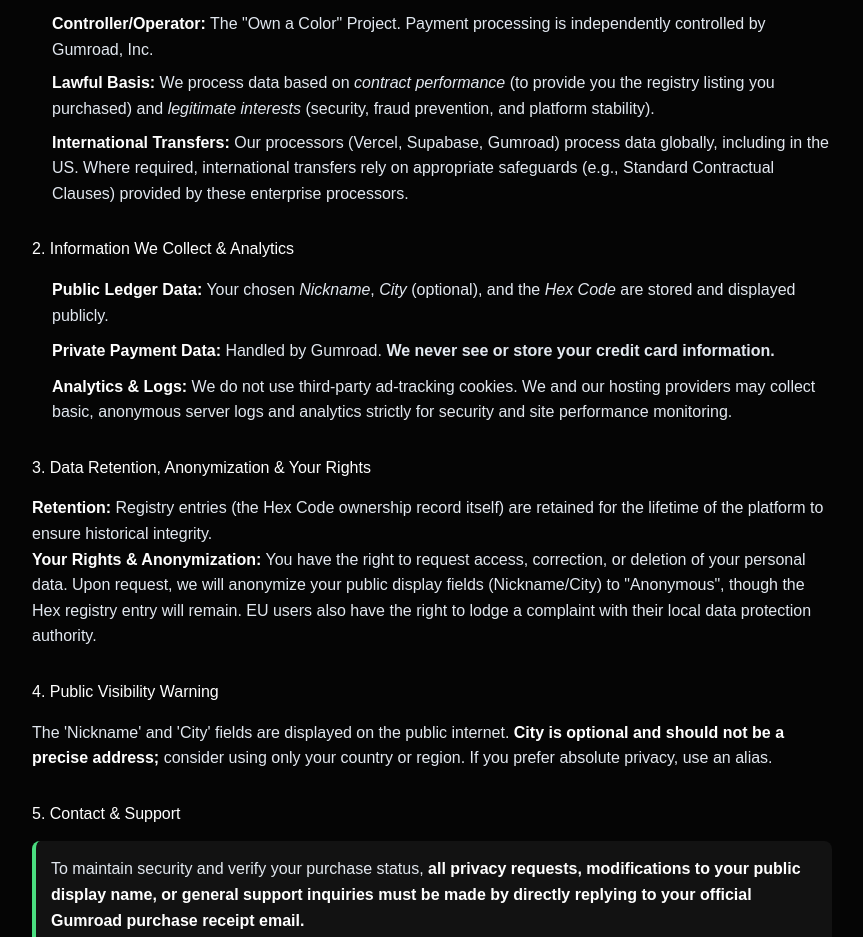
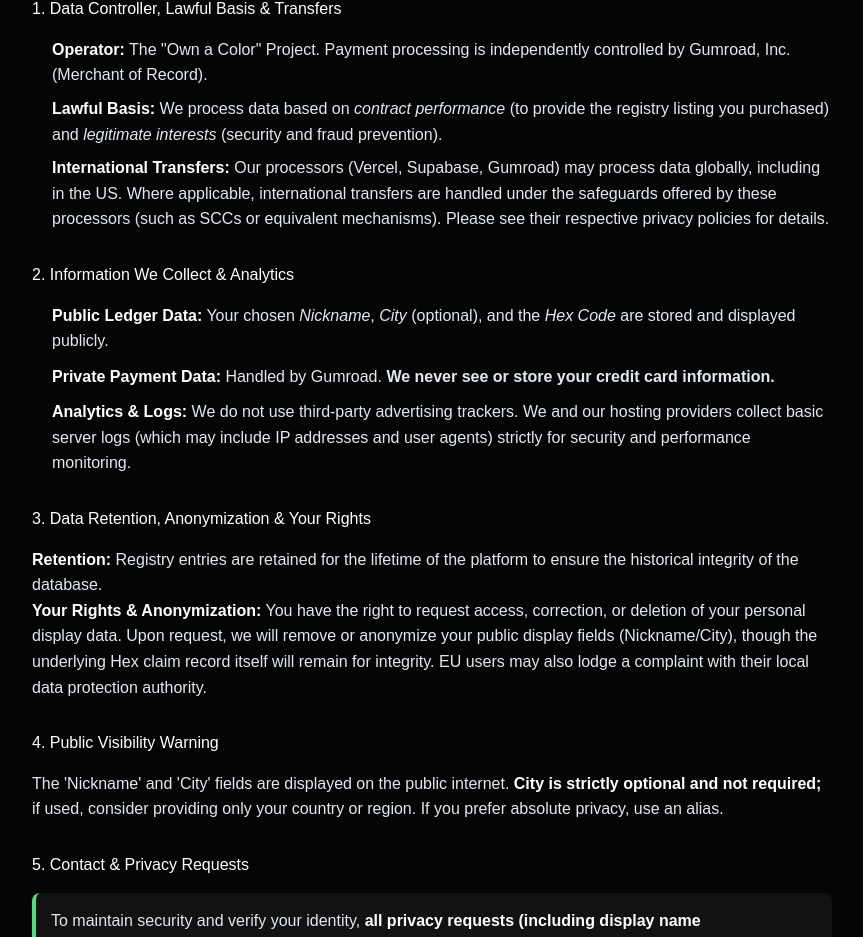
Before and after one commit to hex-land-grab/github-m7imdtit, a Next.js app: page /privacy in a window 1280 px wide. Shown: the part 433-1370 px from the top of the page, without its empty margins (208-1071 px from the left). Built offline with nearby package versions, Linux system fonts and the light colour scheme.

Commit message:
Update page.tsx

```diff
--- a/app/privacy/page.tsx
+++ b/app/privacy/page.tsx
@@ -17,34 +17,34 @@ export default function PrivacyPage() {
             <ShieldCheck size={20} /> Summary
           </div>
           <p style={{ margin: 0, color: '#cbd5e1' }}>
-            Own a Color is a public digital registry. We collect the minimum data required to list your ownership. We do not use invasive third-party advertising trackers. Your payment data is handled entirely by Gumroad.
+            Own a Color is a public digital registry. We collect the absolute minimum data required to list your ownership. We do not use third-party advertising pixels for behavioral targeting. Your payment data is handled securely and entirely by Gumroad.
           </p>
         </div>
 
         <h2 style={{ color: '#fff', marginTop: '30px', marginBottom: '15px' }}>1. Data Controller, Lawful Basis & Transfers</h2>
         <ul style={{ paddingLeft: '20px', marginBottom: '15px' }}>
-          <li style={{ marginBottom: '8px' }}><strong style={{ color: '#fff' }}>Controller/Operator:</strong> The "Own a Color" Project. Payment processing is independently controlled by Gumroad, Inc.</li>
-          <li style={{ marginBottom: '8px' }}><strong style={{ color: '#fff' }}>Lawful Basis:</strong> We process data based on <i>contract performance</i> (to provide you the registry listing you purchased) and <i>legitimate interests</i> (security, fraud prevention, and platform stability).</li>
-          <li><strong style={{ color: '#fff' }}>International Transfers:</strong> Our processors (Vercel, Supabase, Gumroad) process data globally, including in the US. Where required, international transfers rely on appropriate safeguards (e.g., Standard Contractual Clauses) provided by these enterprise processors.</li>
+          <li style={{ marginBottom: '8px' }}><strong style={{ color: '#fff' }}>Operator:</strong> The "Own a Color" Project. Payment processing is independently controlled by Gumroad, Inc. (Merchant of Record).</li>
+          <li style={{ marginBottom: '8px' }}><strong style={{ color: '#fff' }}>Lawful Basis:</strong> We process data based on <i>contract performance</i> (to provide the registry listing you purchased) and <i>legitimate interests</i> (security and fraud prevention).</li>
+          <li><strong style={{ color: '#fff' }}>International Transfers:</strong> Our processors (Vercel, Supabase, Gumroad) may process data globally, including in the US. Where applicable, international transfers are handled under the safeguards offered by these processors (such as SCCs or equivalent mechanisms). Please see their respective privacy policies for details.</li>
         </ul>
 
         <h2 style={{ color: '#fff', marginTop: '30px', marginBottom: '15px' }}>2. Information We Collect & Analytics</h2>
         <ul style={{ paddingLeft: '20px' }}>
           <li style={{ marginBottom: '10px' }}><strong style={{ color: '#fff' }}>Public Ledger Data:</strong> Your chosen <i>Nickname</i>, <i>City</i> (optional), and the <i>Hex Code</i> are stored and displayed publicly.</li>
           <li style={{ marginBottom: '10px' }}><strong style={{ color: '#fff' }}>Private Payment Data:</strong> Handled by Gumroad. <strong>We never see or store your credit card information.</strong></li>
-          <li><strong style={{ color: '#fff' }}>Analytics & Logs:</strong> We do not use third-party ad-tracking cookies. We and our hosting providers may collect basic, anonymous server logs and analytics strictly for security and site performance monitoring.</li>
+          <li><strong style={{ color: '#fff' }}>Analytics & Logs:</strong> We do not use third-party advertising trackers. We and our hosting providers collect basic server logs (which may include IP addresses and user agents) strictly for security and performance monitoring.</li>
         </ul>
 
         <h2 style={{ color: '#fff', marginTop: '30px', marginBottom: '15px' }}>3. Data Retention, Anonymization & Your Rights</h2>
-        <p><strong style={{ color: '#fff' }}>Retention:</strong> Registry entries (the Hex Code ownership record itself) are retained for the lifetime of the platform to ensure historical integrity.</p>
-        <p><strong style={{ color: '#fff' }}>Your Rights & Anonymization:</strong> You have the right to request access, correction, or deletion of your personal data. Upon request, we will anonymize your public display fields (Nickname/City) to "Anonymous", though the Hex registry entry will remain. EU users also have the right to lodge a complaint with their local data protection authority.</p>
+        <p><strong style={{ color: '#fff' }}>Retention:</strong> Registry entries are retained for the lifetime of the platform to ensure the historical integrity of the database.</p>
+        <p><strong style={{ color: '#fff' }}>Your Rights & Anonymization:</strong> You have the right to request access, correction, or deletion of your personal display data. Upon request, we will remove or anonymize your public display fields (Nickname/City), though the underlying Hex claim record itself will remain for integrity. EU users may also lodge a complaint with their local data protection authority.</p>
 
         <h2 style={{ color: '#fff', marginTop: '30px', marginBottom: '15px' }}>4. Public Visibility Warning</h2>
-        <p>The 'Nickname' and 'City' fields are displayed on the public internet. <strong style={{ color: '#fff' }}>City is optional and should not be a precise address;</strong> consider using only your country or region. If you prefer absolute privacy, use an alias.</p>
+        <p>The 'Nickname' and 'City' fields are displayed on the public internet. <strong style={{ color: '#fff' }}>City is strictly optional and not required;</strong> if used, consider providing only your country or region. If you prefer absolute privacy, use an alias.</p>
 
-        <h2 style={{ color: '#fff', marginTop: '30px', marginBottom: '15px' }}>5. Contact & Support</h2>
+        <h2 style={{ color: '#fff', marginTop: '30px', marginBottom: '15px' }}>5. Contact & Privacy Requests</h2>
         <p style={{ backgroundColor: 'rgba(255,255,255,0.05)', padding: '15px', borderRadius: '8px', borderLeft: '4px solid #4ade80', marginTop: '10px' }}>
-          To maintain security and verify your purchase status, <strong style={{ color: '#fff' }}>all privacy requests, modifications to your public display name, or general support inquiries must be made by directly replying to your official Gumroad purchase receipt email.</strong>
+          To maintain security and verify your identity, <strong style={{ color: '#fff' }}>all privacy requests (including display name anonymization) must be submitted by directly replying to your official Gumroad purchase receipt email, or by using the contact feature within your Gumroad library.</strong>
         </p>
         <p style={{ fontSize: '13px', color: '#94a3b8', marginTop: '10px' }}>For billing disputes or payment processing issues, please contact Gumroad Support directly.</p>
       </div>
```
